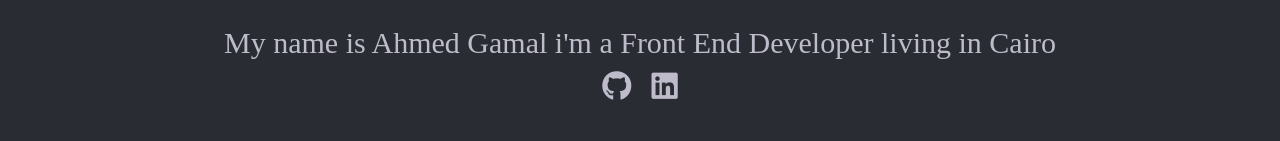
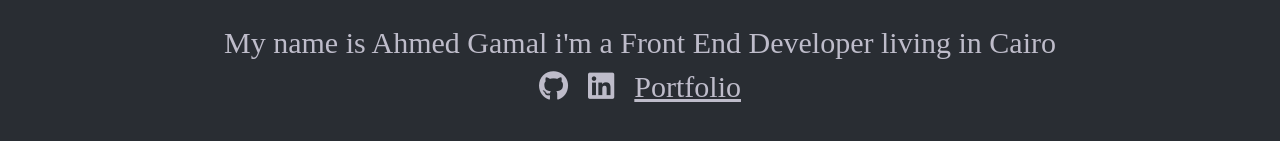
Before and after one commit to AhmedGamalG2/beef-king, a React (Create React App) app: page /about in a window 1280 px wide. Shown: the part 605-746 px from the top of the page. Built offline with nearby package versions, Linux system fonts and the light colour scheme; no server answers.

Commit message:
add portfoilo link in about page

```diff
--- a/src/pages/About.js
+++ b/src/pages/About.js
@@ -16,7 +16,7 @@ const About = () => {
           <a href="https://www.linkedin.com/in/ahmed-gamal-a8009b265">
             <i class="fa-brands fa-linkedin"></i>
           </a>
-          {/* <a>Portfolio</a> */}
+          <a href="https://ahmedgamal-portfolio.vercel.app/">Portfolio</a>
         </div>
       </p>
     </div>
```
